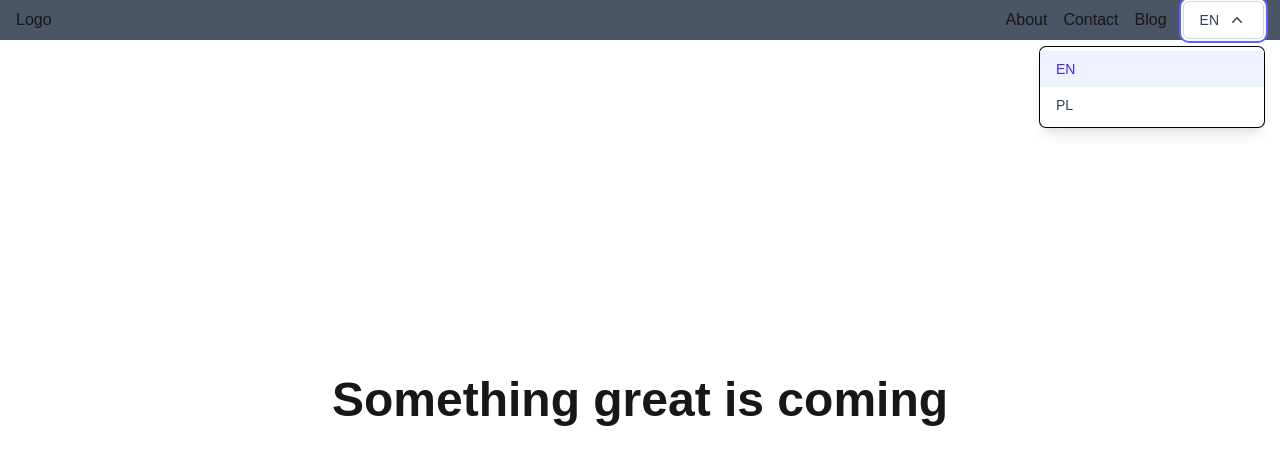
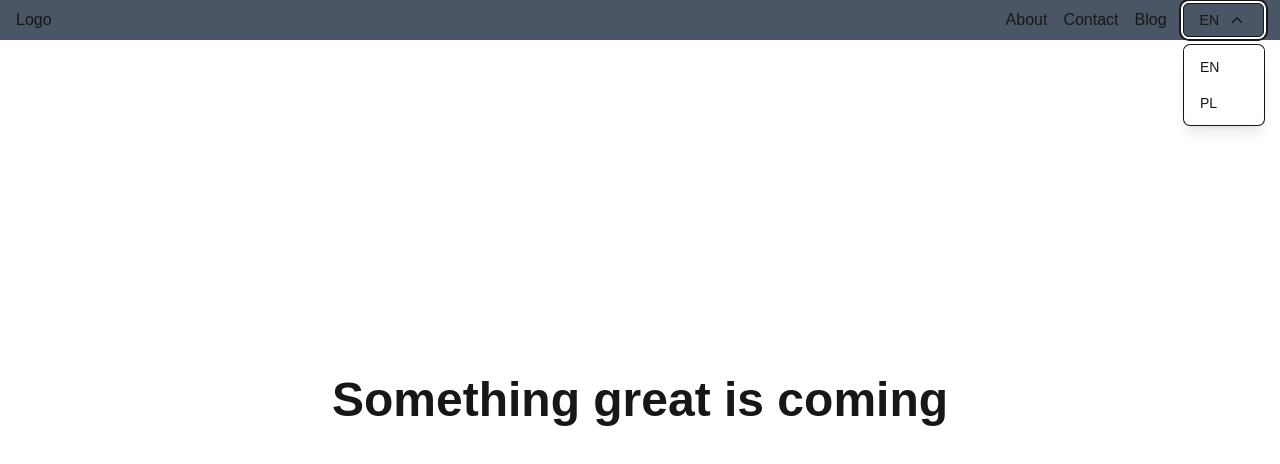
Before and after one commit to PiHalves/main-page, a Next.js app: page /en in a window 1280 px wide. Both pictures are taken after a click on the button "EN". Shown: the top 464 px of the page. Built offline with nearby package versions, Linux system fonts and the light colour scheme.

Commit message:
Fixed language switcher

```diff
--- a/src/language_switcher.tsx
+++ b/src/language_switcher.tsx
@@ -4,11 +4,15 @@ import { useState } from "react";
 import Link from "next/link";
 import { hasLocale } from "next-intl";
 import { notFound } from "next/navigation";
+import { usePathname } from "@/src/i18n/navigation";
+import { useLocale } from "next-intl";
 
 export default function LanguageSwitcher() {
-  const { locales, defaultLocale, localeCookie } = routing;
+  const { locales, defaultLocale } = routing;
   const [isOpen, setIsOpen] = useState(false);
   const [locale, setLocale] = useState(defaultLocale);
+  const currentPage = usePathname();
+  const currentLocale = useLocale();
 
   if (!hasLocale(locales, locale)) {
     return notFound();
@@ -22,30 +26,18 @@ export default function LanguageSwitcher() {
   };
 
   const getLanguageName = (locale: string) => {
-    const names: Record<string, string> = {
-      en: "EN",
-      es: "ES",
-      fr: "FR",
-      de: "DE",
-      it: "IT",
-      pl: "PL",
-      ru: "РУ",
-      ja: "JA",
-      ko: "KO",
-      zh: "ZH",
-    };
-    return names[locale] || locale.toUpperCase();
+    return locale.toUpperCase();
   };
 
   return (
     <div className="relative inline-block text-left">
       <button
         onClick={toggleDropdown}
-        className="inline-flex items-center justify-center w-full px-4 py-2 text-sm font-medium text-gray-700 bg-white border border-gray-300 rounded-md shadow-sm hover:bg-gray-50 focus:outline-none focus:ring-2 focus:ring-offset-2 focus:ring-indigo-500"
+        className="inline-flex items-center justify-center w-full px-4 py-1.5 text-sm font-medium text-[var(--foreground)] bg-[var(--card)] border border-[var(--border)] rounded-md shadow-sm hover:bg-[var(--background)] focus:outline-none focus:ring-2 focus:ring-offset-2 focus:ring-[var(--accent)] focus:ring-offset-[var(--background)] transition-colors"
         aria-expanded={isOpen}
         aria-haspopup="true"
       >
-        {getLanguageName(locale)}
+        {getLanguageName(currentLocale)}
         <svg
           className={`ml-2 h-5 w-5 transition-transform duration-200 ${
             isOpen ? "rotate-180" : ""
@@ -63,17 +55,17 @@ export default function LanguageSwitcher() {
       </button>
 
       {isOpen && (
-        <div className="absolute right-0 z-50 mt-2 w-56 origin-top-right rounded-md bg-white shadow-lg ring-1 ring-black ring-opacity-5 focus:outline-none">
+        <div className="absolute right-0 z-50 mt-2 w-20 origin-top-right rounded-md bg-[var(--card)] shadow-lg ring-1 ring-[var(--border)] focus:outline-none">
           <div className="py-1">
             {locales.map((loc) => (
               <Link
                 key={loc}
-                href={`/${loc}`}
+                href={`/${loc}/${currentPage === "/" ? "" : currentPage}`}
                 onClick={() => handleLocaleChange(loc)}
                 className={`block px-4 py-2 text-sm transition-colors duration-150 ${
-                  loc === locale
-                    ? "bg-indigo-50 text-indigo-700 font-medium"
-                    : "text-gray-700 hover:bg-gray-100 hover:text-gray-900"
+                  loc === currentLocale
+                    ? "bg-[var(--background)] text-[var(--primary)] font-medium"
+                    : "text-[var(--foreground)] hover:bg-[var(--background)] hover:text-[var(--primary)]"
                 }`}
               >
                 {getLanguageName(loc)}
```
